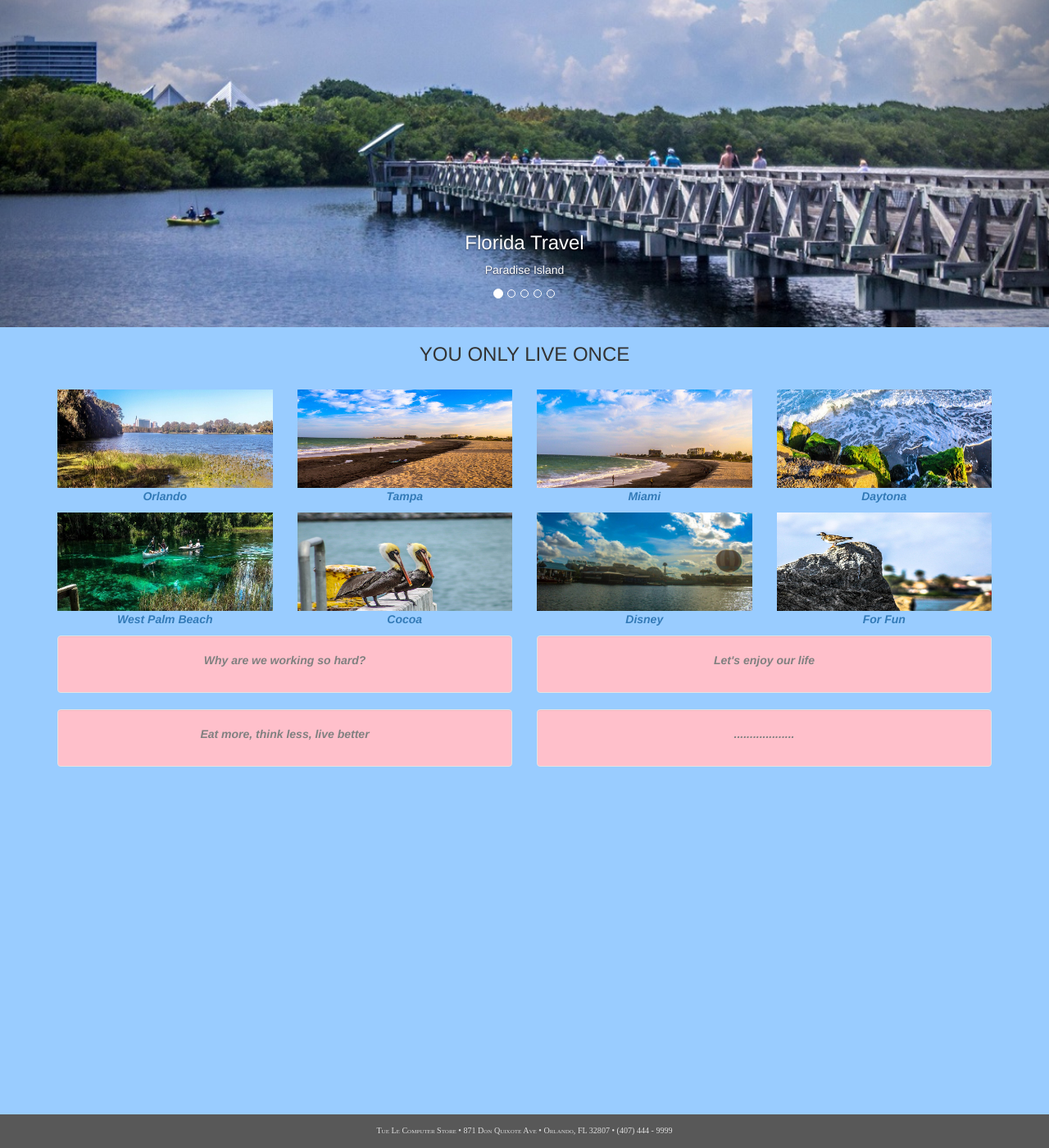
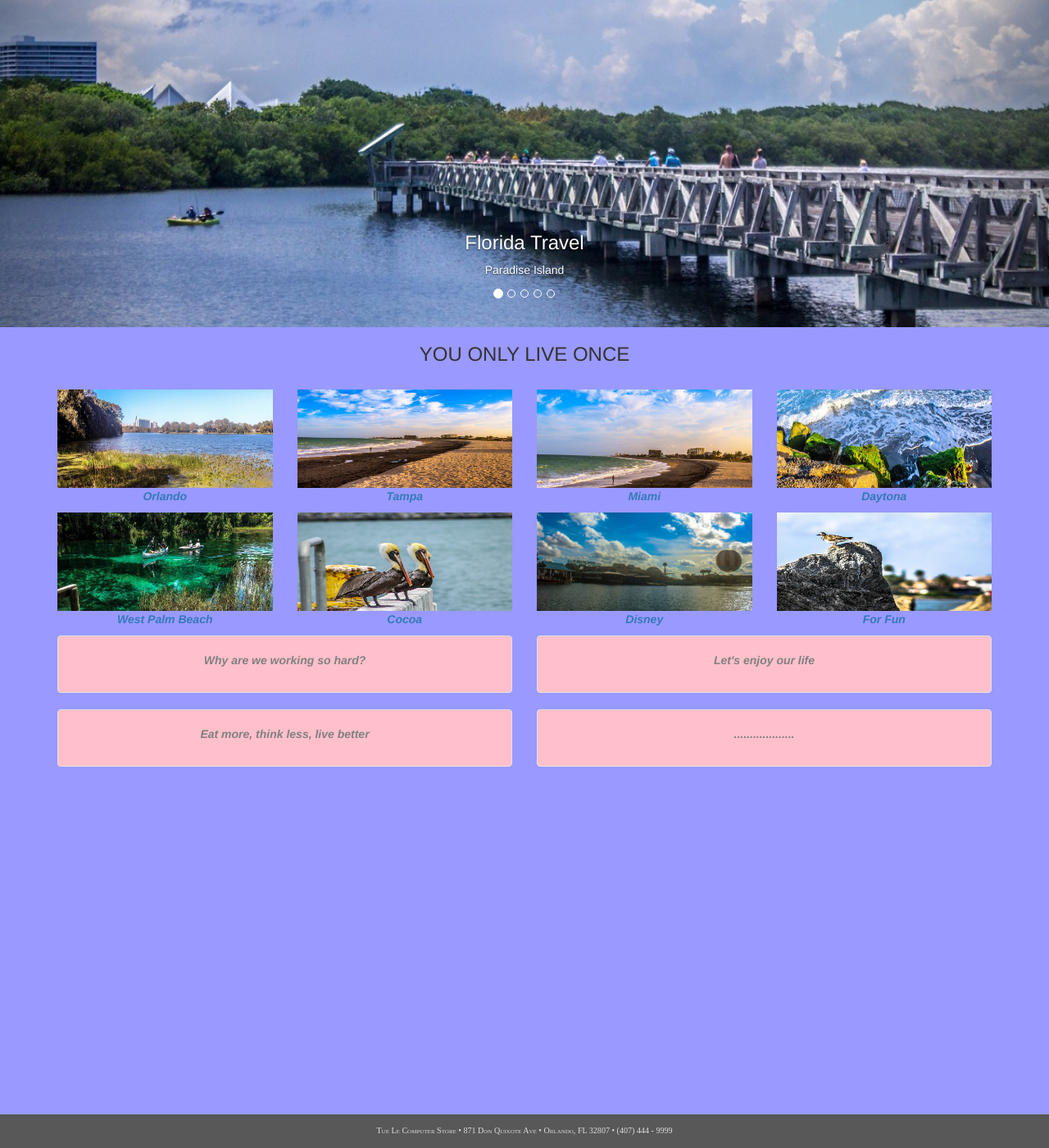
Before and after one commit to s1t3/Travel, a PHP site: page / in a window 1280 px wide. Shown: the part 63-1463 px from the top of the page at 82% size. Run offline with PHP 8.4, Linux system fonts and the light colour scheme; some web fonts are replaced.

Commit message:
Update template.css

```diff
--- a/template.css
+++ b/template.css
@@ -1,7 +1,7 @@
  /* Remove the navbar's default margin-bottom and rounded borders */
 
 body{
-	background-color:#99ccff;
+	background-color: #9999ff;
 
 }
 
```
